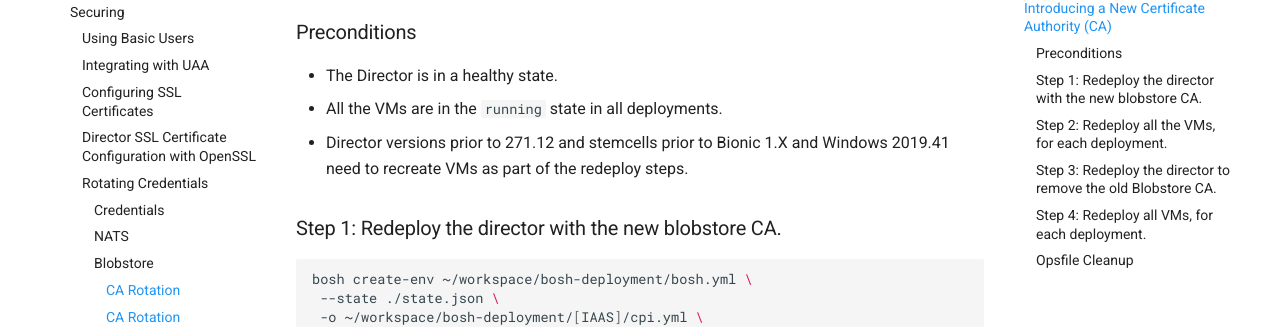
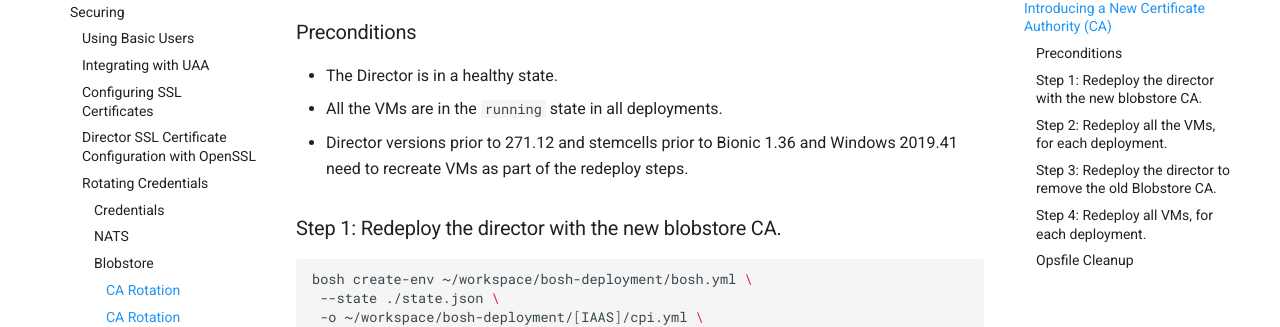
Before and after one commit to cloudfoundry/docs-bosh, an MkDocs documentation site: the page built from content/blobstore-ca-rotation.md, in a window 1280 px wide and 900 px high, scrolled down 437 px. Shown: the part 127-454 px from the top of the window. Built offline with MkDocs 1.6.1 and Material for MkDocs 9.7.7, drawn with Linux system fonts in a browser that asks for light colours; old or Windows-style settings are respelled for this version of MkDocs.

Commit message:
Add bionic stemcell versions where agent credential rotation is supported
[#179396629] TAS-29 Rotation of certificates/credentials stored in the bosh-agent metadata can be updated without recreating the VM

Signed-off-by: Joseph Palermo <jpalermo@pivotal.io>

```diff
--- a/content/blobstore-ca-rotation.md
+++ b/content/blobstore-ca-rotation.md
@@ -12,7 +12,7 @@ This procedure works by deploying both the old and the new CA on all the VMs in
 
 * The Director is in a healthy state.
 * All the VMs are in the `running` state in all deployments.
-* Director versions prior to 271.12 and stemcells prior to Bionic 1.X and Windows 2019.41 need to recreate VMs as part of the redeploy steps.
+* Director versions prior to 271.12 and stemcells prior to Bionic 1.36 and Windows 2019.41 need to recreate VMs as part of the redeploy steps.
 
 ### Step 1: Redeploy the director with the new blobstore CA. {: #step-1}
 
```
Also changed, not shown: content/nats-ca-rotation.md (+1 -1 lines).
